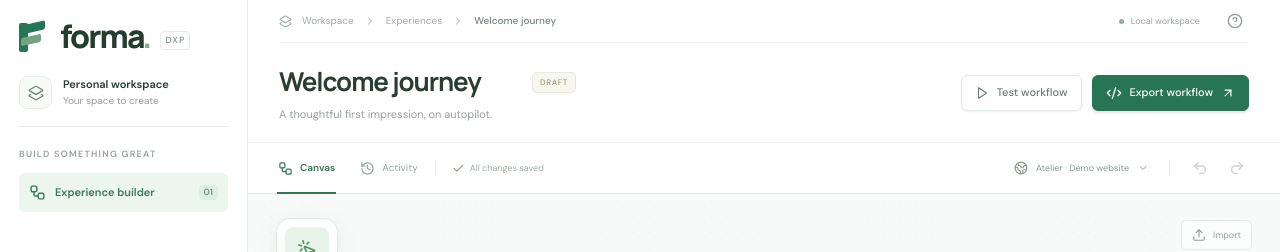
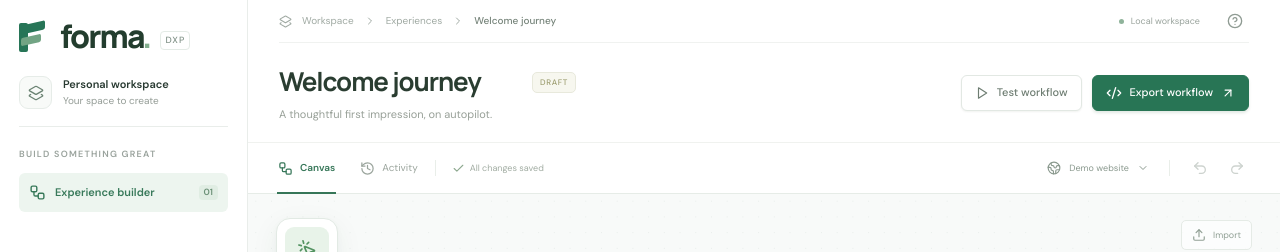
Before and after one commit to dani-beltran/visual-dxp, a React (Vite) app: page / in a window 1280 px wide. Shown: the top 252 px of the page. Built offline with nearby package versions, Linux system fonts and the light colour scheme.

Commit message:
fix: removed the demo site brand name

```diff
--- a/src/DXPBuilder.tsx
+++ b/src/DXPBuilder.tsx
@@ -873,7 +873,7 @@ function Builder({
             <Globe2 size={14} />
             <span>
               {workflow.websiteUrl === '/demo-site.html'
-                ? 'Atelier · Demo website'
+                ? 'Demo website'
                 : workflow.websiteUrl.replace(/^https?:\/\//, '')}
             </span>
             <ChevronDown size={12} />
@@ -1255,7 +1255,7 @@ function Builder({
                   className="dxp-demo-link"
                   onClick={() => setWebsiteDraft('/demo-site.html')}
                 >
-                  <RotateCcw size={13} /> Use the Atelier demo website
+                  <RotateCcw size={13} /> Use the demo website
                 </button>
                 <div className="dxp-modal-footer">
                   <button type="button" className="dxp-button" onClick={() => setModal(null)}>
--- a/src/components/PopoverPreview.tsx
+++ b/src/components/PopoverPreview.tsx
@@ -133,7 +133,7 @@ export function PopoverPreview({ node, onClose }: { node: WorkflowNode; onClose:
       </header>
       <div className="dxp-popover-preview-bar">
         <span>
-          <Globe2 size={14} /> Atelier demo website
+          <Globe2 size={14} /> Demo website
         </span>
         <span>
           {positions[config.position ?? 'bottom-right']} · {config.width ?? 360} px
```
Also changed, not shown: 1 other file (tests, documents, lock files or other folders).
